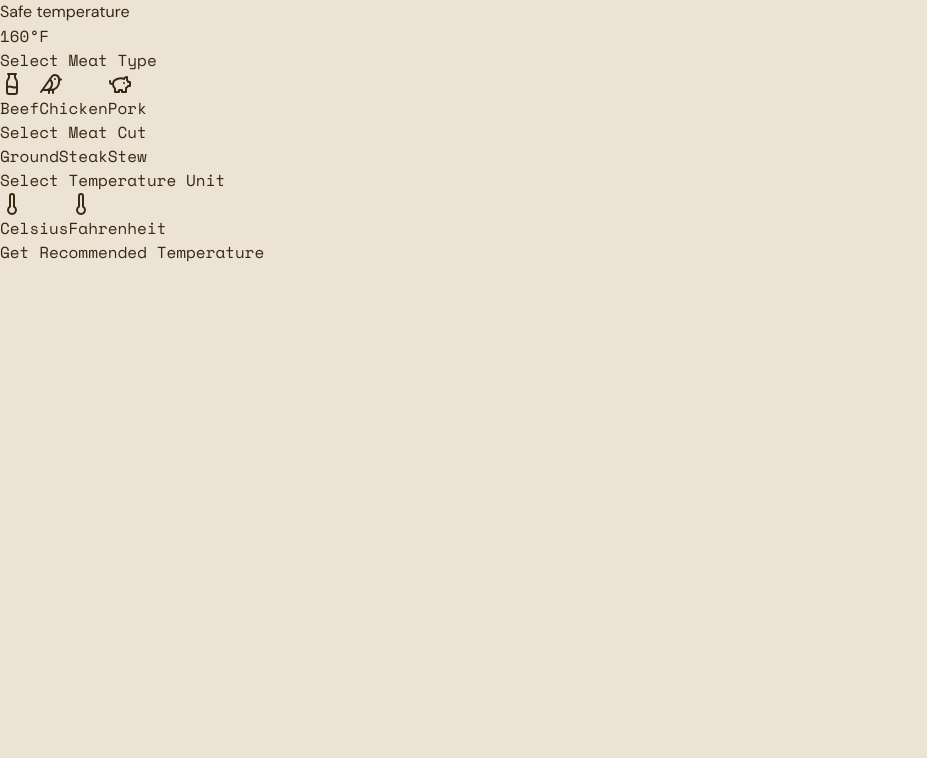
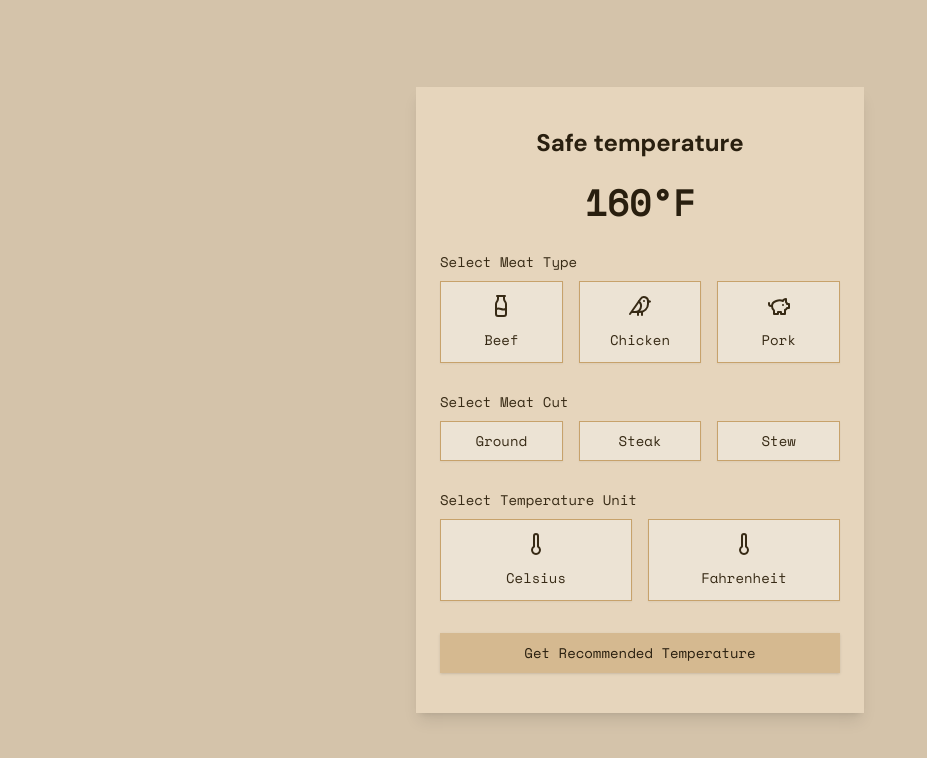
Before and after one commit to croppia/thermust, a Next.js app: page / in a window 1280 px wide. Shown: the top 758 px of the page, without its empty margins (0-927 px from the left). Built offline with nearby package versions, Linux system fonts and the light colour scheme.

Commit message:
Update tailwind config

```diff
--- a/tailwind.config.ts
+++ b/tailwind.config.ts
@@ -1,9 +1,23 @@
+import type { Config } from "tailwindcss";
 import { fontFamily } from "tailwindcss/defaultTheme";
 
-/** @type {import('tailwindcss').Config} */
-export default {
-  content: ["./components/**/*.{js,ts,jsx,tsx}", "./app/**/*.{js,ts,jsx,tsx}"],
+const config = {
+  darkMode: ["class"],
+  content: [
+    "./pages/**/*.{ts,tsx}",
+    "./components/**/*.{ts,tsx}",
+    "./app/**/*.{ts,tsx}",
+    "./src/**/*.{ts,tsx}",
+  ],
+  prefix: "",
   theme: {
+    container: {
+      center: true,
+      padding: "2rem",
+      screens: {
+        "2xl": "1400px",
+      },
+    },
     extend: {
       fontFamily: {
         heading: ["var(--font-heading)", ...fontFamily.sans],
@@ -45,19 +59,18 @@ export default {
         },
       },
       borderRadius: {
-        xl: `calc(var(--radius) + 4px)`,
-        lg: `var(--radius)`,
-        md: `calc(var(--radius) - 2px)`,
-        sm: `calc(var(--radius) - 4px)`,
+        lg: "var(--radius)",
+        md: "calc(var(--radius) - 2px)",
+        sm: "calc(var(--radius) - 4px)",
       },
       keyframes: {
         "accordion-down": {
-          from: { height: 0 },
+          from: { height: "0" },
           to: { height: "var(--radix-accordion-content-height)" },
         },
         "accordion-up": {
           from: { height: "var(--radix-accordion-content-height)" },
-          to: { height: 0 },
+          to: { height: "0" },
         },
       },
       animation: {
@@ -67,4 +80,6 @@ export default {
     },
   },
   plugins: [require("tailwindcss-animate")],
-};
+} satisfies Config;
+
+export default config;
```
